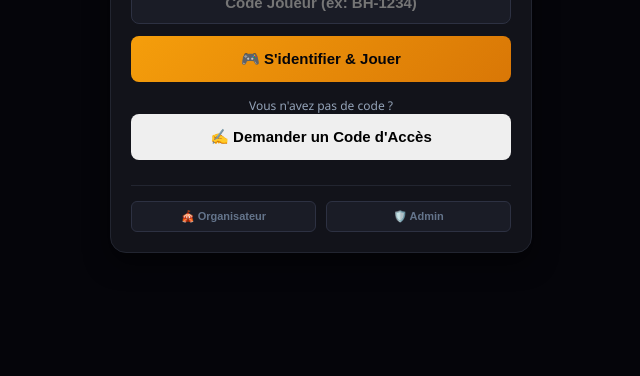
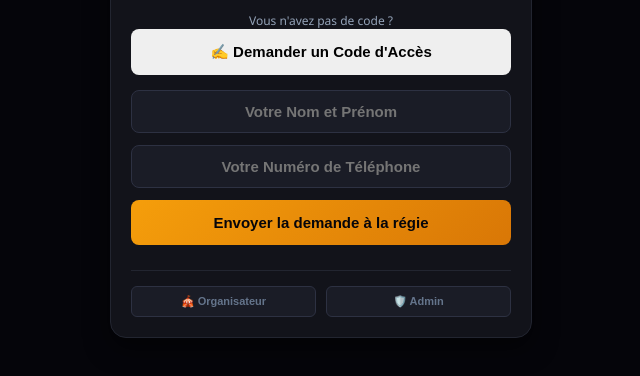
Before and after one commit to vaiatarauteuira-tech/bingo-distance, a website: page public/index.html in a window 1280 px wide. Both pictures are taken after a click on the button "✍️ Demander un Code d'Accès". Shown: the part 336-712 px from the top of the page, without its empty margins (319-959 px from the left). Drawn offline with nearby package versions, Linux system fonts and the light colour scheme; no server answers.

Commit message:
Update index.html

```diff
--- a/public/index.html
+++ b/public/index.html
@@ -59,6 +59,24 @@
             sessionStorage.setItem('joueurCode', codeInput);
             socket.emit('player-login', codeInput);
         }
+function afficherDemande() {
+    const box = document.getElementById('box-demande');
+    box.style.display = box.style.display === 'block' ? 'none' : 'block';
+}
+
+function envoyerDemande() {
+    const nom = document.getElementById('reg-nom').value.trim();
+    const tel = document.getElementById('reg-tel').value.trim();
+
+    if (!nom || !tel) {
+        alert("Remplissez tous les champs.");
+        return;
+    }
+
+    socket.emit('player-request-registration', { nom, tel });
+    alert("Demande envoyée à la régie !");
+}
+
 
         socket.on('login-success-dashboard', (data) => {
             window.location.href = '/joueur.html';
```
